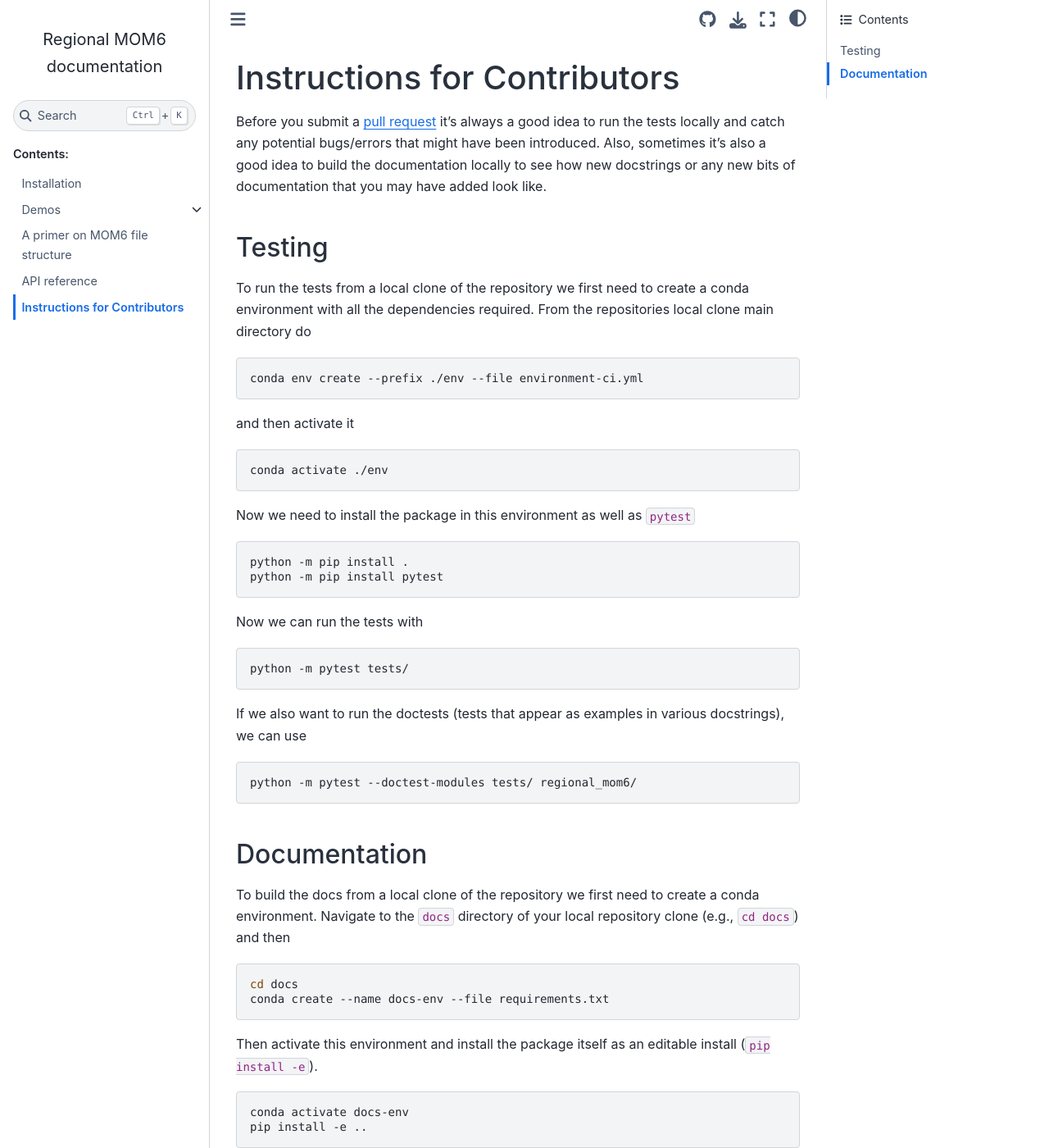
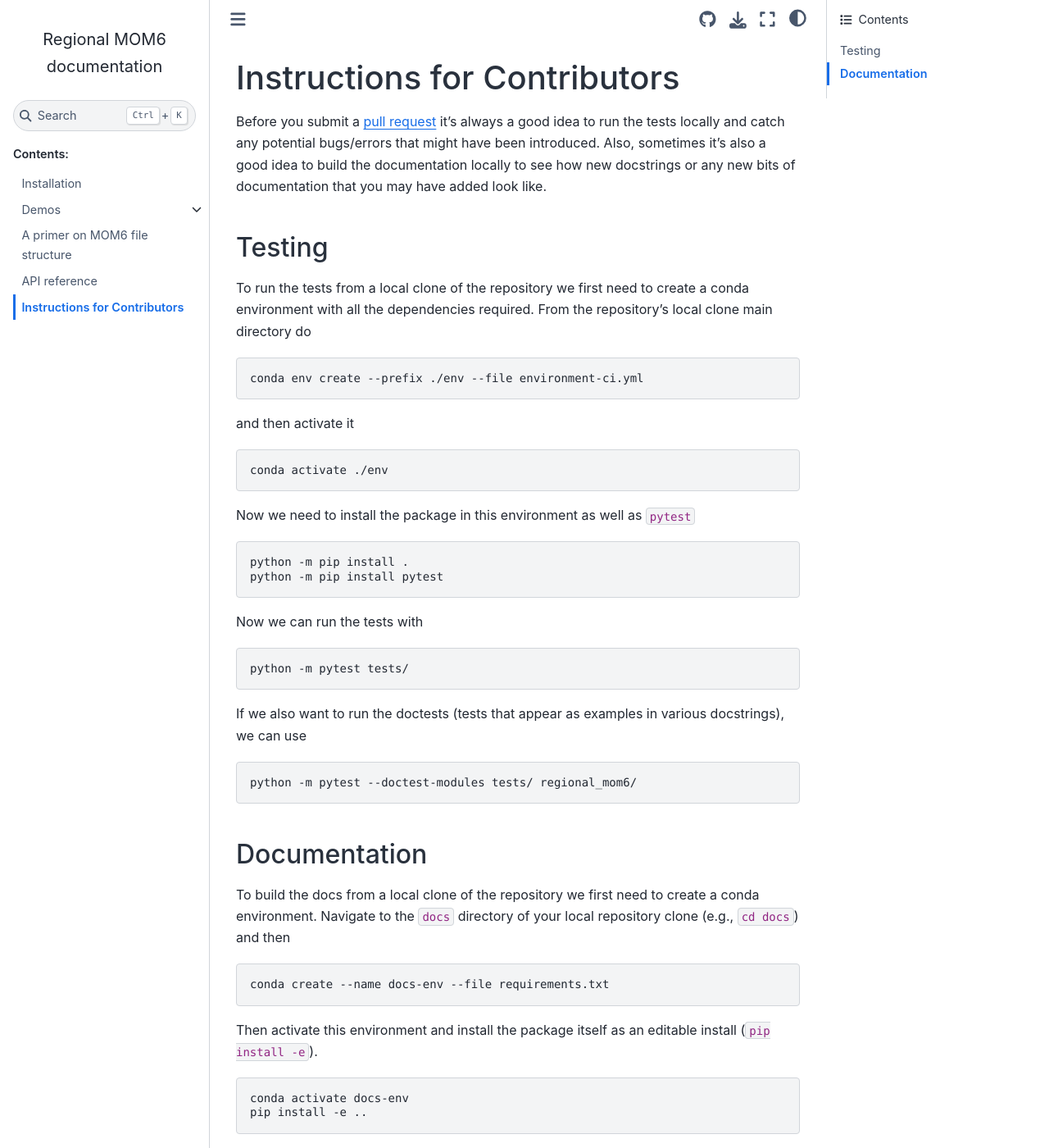
Before and after one commit to COSIMA/regional-mom6, a Sphinx documentation site: the page built from docs/contributing.md, in a window 1280 px wide and 1400 px high. Shown: the whole window at 82% size. Built offline with Sphinx 7.4.7 and the Sphinx Book theme 1.1.4, drawn with Linux system fonts in a browser that asks for light colours; pages that are not in the unit, such as notebooks, are missing from menus.

Commit message:
Update contributing.md

````diff
--- a/docs/contributing.md
+++ b/docs/contributing.md
@@ -10,7 +10,7 @@ how new docstrings or any new bits of documentation that you may have added look
 ## Testing
 
 To run the tests from a local clone of the repository we first need to create a conda
-environment with all the dependencies required. From the repositories local clone main
+environment with all the dependencies required. From the repository's local clone main
 directory do
 
 ```{code-block} bash
@@ -50,7 +50,6 @@ environment. Navigate to the `docs` directory of your local repository clone (e.
 and then
 
 ```{code-block} bash
-cd docs
 conda create --name docs-env --file requirements.txt
 ```
 
````
